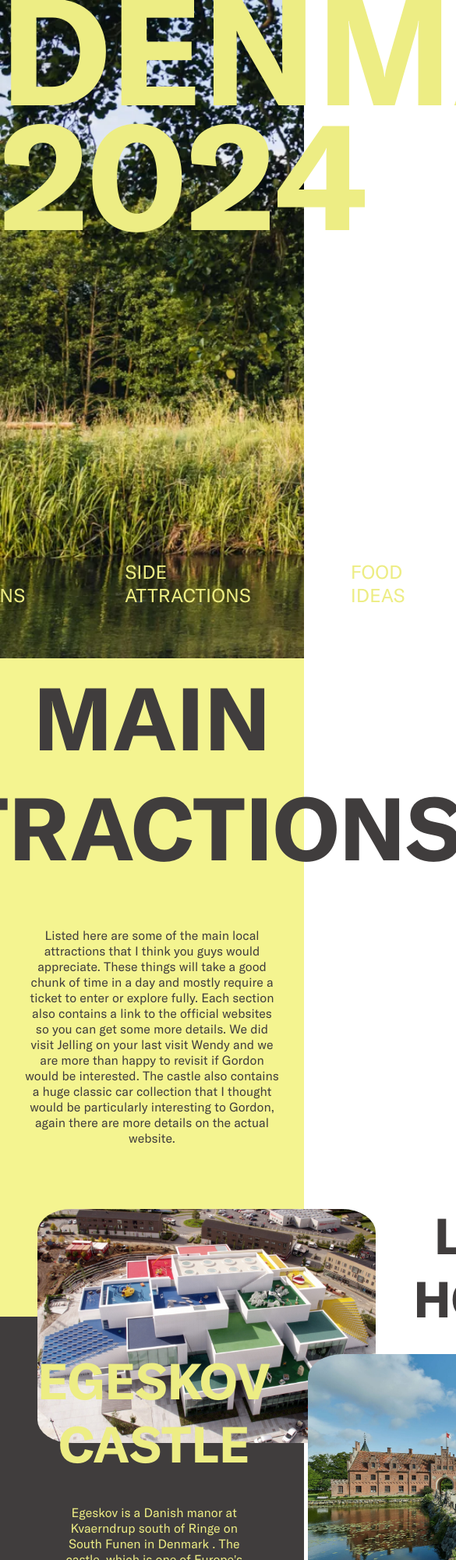
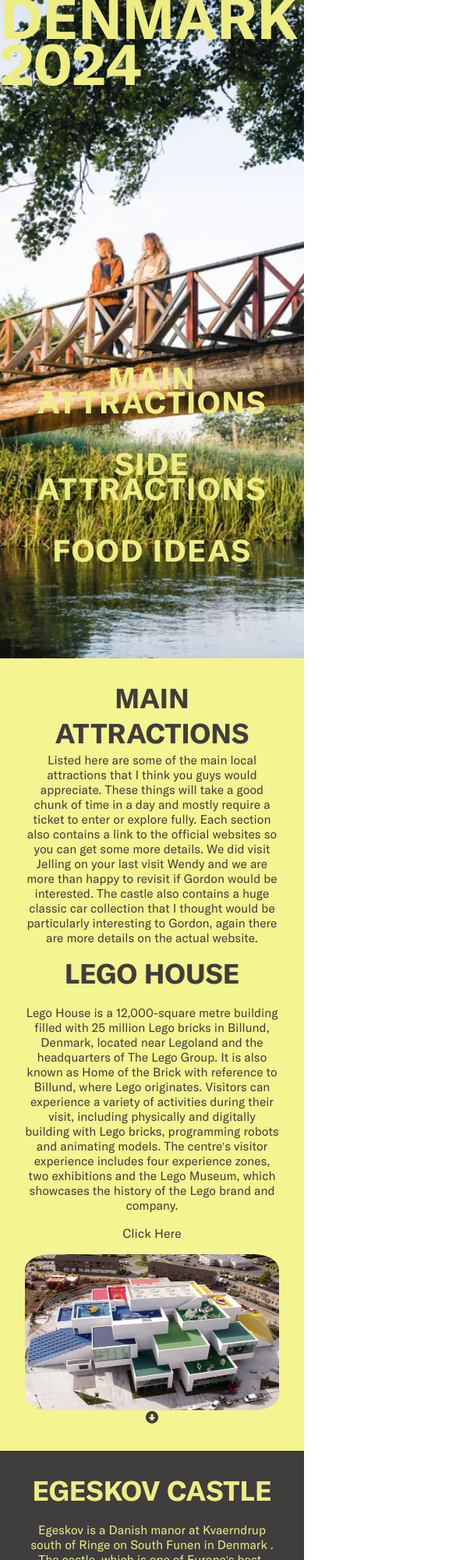
Before and after one commit to Heapsofcode/denmark2024, a plain HTML site: page index.html in a window 390 px wide. Shown: the top 2000 px of the page at 78% size, 585 px wide, since content can reach past the window. Drawn offline with Linux system fonts and the light colour scheme.

Commit message:
adds initial mobile responsiveness

```diff
--- a/index.html
+++ b/index.html
@@ -30,7 +30,7 @@
 
     <div class="section">
       <div class="attraction-info">
-        <h2 id="main-section">MAIN ATTRACTIONS</h2>
+        <h2>MAIN ATTRACTIONS</h2>
         <p>
           Listed here are some of the main local attractions that I think you
           guys would appreciate. These things will take a good chunk of time in
@@ -89,7 +89,7 @@
         <img src="images/fyn castle.jpeg" alt="An image of Egeskov Castle" />
       </div>
 
-      <div class="second-attraction">
+      <div class="second-attraction blahblah">
         <img src="images/jelling.jpeg" alt="An image of Jelling mounds" />
         <div class="second-attraction-info">
           <h3>JELLING</h3>
@@ -108,7 +108,7 @@
         <a href="#big-box"><i class="fa-solid fa-circle-down"></i></a>
       </div>
     </div>
-
+    <!--
     <div id="big-box">
       <div class="attractions-info">
         <h2 id="side-section">SIDE ATTRACTIONS</h2>
@@ -231,6 +231,6 @@
           </div>
         </div>
       </div>
-    </div>
+    </div> -->
   </body>
 </html>
--- a/style.css
+++ b/style.css
@@ -10,12 +10,9 @@
     margin: 0;
 }
 
-hr {
-    width: 500px;
-}
-
 ul {
     padding: 0;
+    margin: 0;
 }
 
 a {
@@ -374,3 +371,108 @@
 .hover-yellow a:hover {
 
 }
+
+@media only screen and (max-width: 480px) {
+    #top-bar-container {
+        background-position: 50%;
+    }
+
+    #top-bar-container h1 {
+        font-size: 19vw;
+        line-height: 0.8;
+    }
+
+    #nav-list {
+        font-weight: 600;
+        letter-spacing: 0.1rem;
+        gap: .5rem;
+        font-size: 10vw;
+        text-align: center;
+        flex-direction: column;
+        padding-bottom: 5rem;
+    }
+
+    #nav-list a {
+        line-height: 0.8;
+        text-wrap: wrap;
+        justify-content: center;
+    }
+
+    .section {
+        padding: 2rem;
+        width: auto;
+        height: 100%;
+    }
+
+    .attraction-info a {
+        padding-top: 1rem;
+    }
+
+    .attraction-info h2 {
+        font-size: 9vw;
+        padding: 0;
+    }
+
+    .attraction-info h3 {
+        padding: 1rem;
+        font-size: 9vw;
+    }
+
+    .attraction-info p {
+        padding: 0rem;
+        font-size: 4vw;
+    }
+
+    .attraction {
+        gap: 1rem;
+        padding: 0;
+        display: flex;
+        flex-direction: column-reverse;
+    }
+
+    .attraction img {
+        width: 100%;
+        height: 200px;
+        }
+
+      .second-attraction {
+        padding: 0;
+        display: flex;
+        flex-direction: column;
+        gap: 1rem;
+     }
+
+     .second-attraction h3 {
+        font-size: 9vw;
+     }
+
+     .second-attraction p {
+        padding: 0rem;
+        font-size: 4vw;
+     }
+
+     .second-attraction-info {
+        gap: 1rem;
+     }
+
+     .arrow {
+        padding: 0;
+     }
+
+     #second-section img {
+        width: 100%;
+        height: 150px;
+     }
+
+     #second-section {
+        padding: 2rem;
+        width: auto;
+        height: 100%;
+        gap: 3rem;
+     }
+
+     .blahblah {
+        flex-direction: column-reverse;
+     }
+
+}
```
